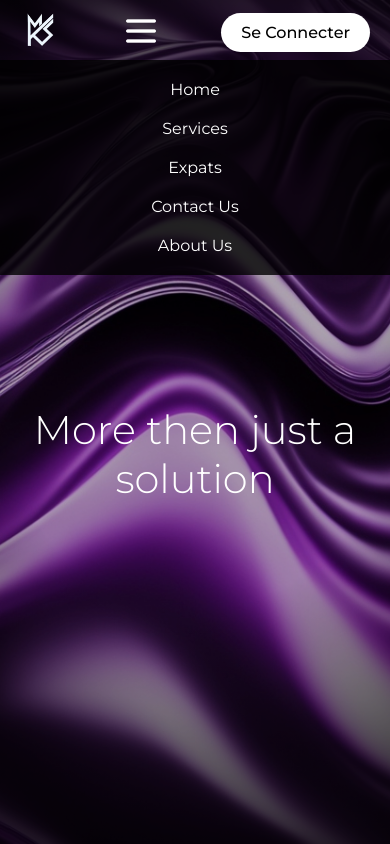
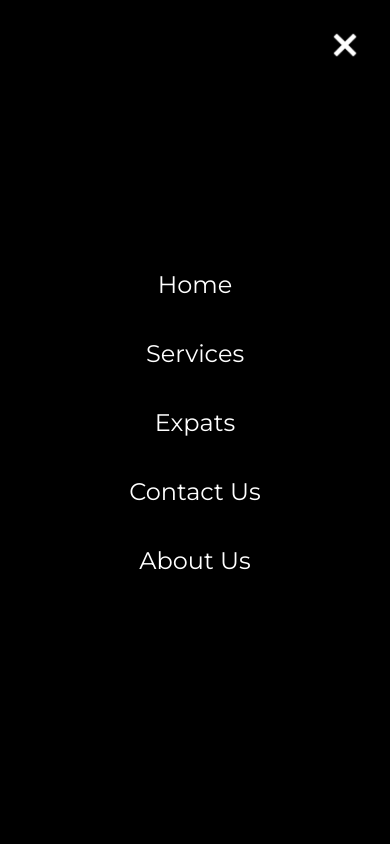
Before and after one commit to SOf1AN3/Project-Alpha, a React (Vite) app in the folder frontend/: page / in a window 390 px wide. Both pictures are taken after a click on the button 140 px from the left and 32 px from the top of the page. Built offline with nearby package versions, Linux system fonts and the light colour scheme.

Commit message:
Avancement sur le menu responsive

```diff
--- a/frontend/src/App.css
+++ b/frontend/src/App.css
@@ -83,8 +83,6 @@ button {
   color: white;
 }
 
-
-
 li {
   display: flex;
   align-items: center;
@@ -136,7 +134,6 @@ li {
   z-index: -1;
   height: 100%;
   width: 100%;
-
 }
 
 /* Home title styling */
@@ -151,11 +148,28 @@ li {
   user-select: none;
 }
 
-/* Media query for mobile screens */
+.exit-button {
+  position: absolute;
+  top: 20px;
+  right: 20px;
+  background: none;
+  border: none;
+  cursor: pointer;
+  padding: 10px;
+  z-index: 1001;
+  filter: brightness(0) invert(1);
+}
+
+.exit-button img {
+  width: 30px;
+  height: 30px;
+}
+
 /* Media query for mobile screens */
 @media (max-width: 768px) {
   .header.menu-open {
-    background-color: rgba(0, 0, 0, 0.8);
+    background-color: rgba(0, 0, 0, 1);
+    /* Updated opacity */
   }
 
   .home-title {
@@ -181,37 +195,64 @@ li {
   .show-menu .header-list {
     display: flex;
     flex-direction: column;
-    position: absolute;
-    top: 60px;
+    position: fixed;
+    top: 0;
+    left: 0;
     right: 0;
-    background-color: rgba(0, 0, 0, 0.8);
+    background-color: rgba(0, 0, 0, 1);
+    /* Updated opacity */
     padding: 20px;
-    gap: 20px;
+    gap: 40px;
+    /* Increased gap between links */
     width: 100%;
+    height: 100%;
     z-index: 1000;
+    margin: 0;
+    animation: fadeIn 0.5s ease-in-out;
+    /* Animation for opening */
+  }
+
+  .header.menu-open .header-list {
+    animation: fadeOut 0.5s ease-in-out;
+    /* Animation for closing */
   }
 
   .show-menu .header-list li {
     justify-content: center;
   }
 
-  /* Animated bottom line on hover for small screens */
-  ul a::after {
-    content: "";
-    position: absolute;
-    width: 0;
-    height: 2px;
-    background-color: white;
-    bottom: -5px;
-    left: 0;
-    transition: width 0.3s ease-in-out;
+  ul a {
+    font-size: 1.5rem;
+    /* Increased font size for links */
   }
+
 
   ul a:hover::after {
     width: 100%;
   }
 
   ul a:hover {
-    font-size: 1rem;
+    font-size: 1.8rem;
   }
 }
+
+/* Keyframes for fade-in and fade-out animations */
+@keyframes fadeIn {
+  from {
+    opacity: 0;
+  }
+
+  to {
+    opacity: 1;
+  }
+}
+
+@keyframes fadeOut {
+  from {
+    opacity: 1;
+  }
+
+  to {
+    opacity: 0;
+  }
+}
--- a/frontend/src/components/Header.jsx
+++ b/frontend/src/components/Header.jsx
@@ -1,6 +1,7 @@
 import React, { useState } from 'react';
 import logo from '../assets/logo.png';
-import menuIcon from '../assets/menu.png'; // Assuming this is the path for menu.png
+import menuIcon from '../assets/menu.png';
+import exitIcon from '../assets/exit.png'; // Import the exit icon
 import '../App.css';
 
 const Header = () => {
@@ -25,6 +26,11 @@ const Header = () => {
                          <img draggable="false" src={menuIcon} alt="Menu" />
                     </button>
                     <a draggable="false" className='connexion-btn' href="/connexion">Se Connecter</a>
+                    {isMenuOpen && (
+                         <button className="exit-button" onClick={toggleMenu}>
+                              <img draggable="false" src={exitIcon} alt="Exit" />
+                         </button>
+                    )}
                </header>
           </div>
      );
```
